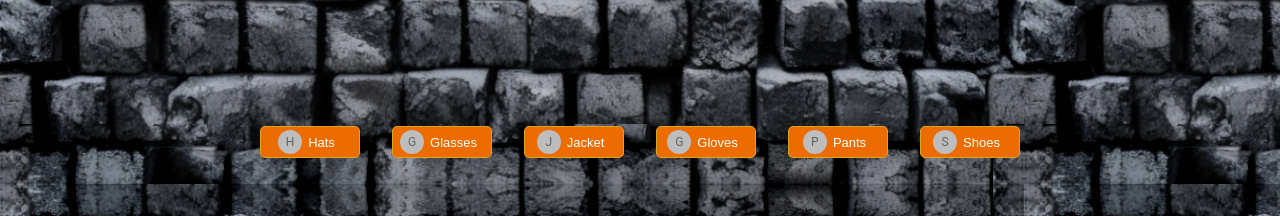
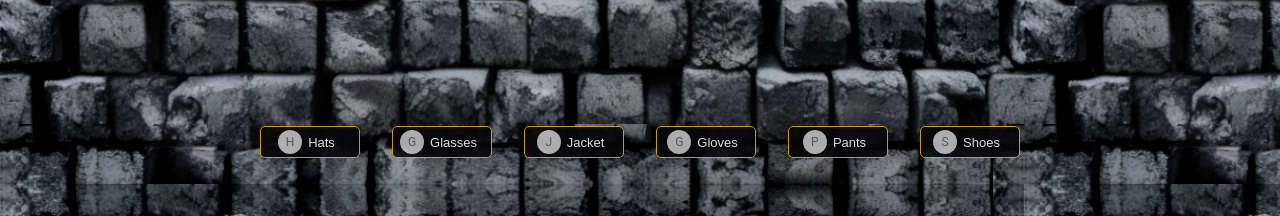
Before and after one commit to PabloPicas0/Photo-Catalog-App, a React (Vite) app: page / in a window 1280 px wide. Shown: the part 840-1056 px from the top of the page. Built offline with nearby package versions, Linux system fonts and the light colour scheme.

Commit message:
changed fliter elements styling

```diff
--- a/src/Components/filters.jsx
+++ b/src/Components/filters.jsx
@@ -2,7 +2,7 @@ import { Avatar, Chip, Grid } from "@mui/material";
 
 import { types } from "../App";
 
-import { filterBorderRadius, filterContainerStyles } from "../styles/filterStyles";
+import { filterElementStyles, filterWrapperStyles } from "../styles/filterStyles";
 
 const Filters = (props) => {
   const { handleFilter } = props;
@@ -13,13 +13,12 @@ const Filters = (props) => {
         const letter = elem.split("");
 
         return (
-          <Grid item key={idx} sx={filterContainerStyles}>
+          <Grid item key={idx} sx={filterWrapperStyles}>
             <Chip
               key={idx}
               avatar={<Avatar>{letter[0]}</Avatar>}
               label={elem}
-              sx={filterBorderRadius}
-              color="warning"
+              sx={filterElementStyles}
               onClick={() => handleFilter(elem)}
             />
           </Grid>
--- a/src/styles/filterStyles.js
+++ b/src/styles/filterStyles.js
@@ -1,3 +1,10 @@
-export const filterBorderRadius = { borderRadius: "5px", border: "1px solid #daa520", width: "100px" };
+export const filterElementStyles = {
+  borderRadius: "5px",
+  border: "1px solid #daa520",
+  backgroundColor: "rgb(8 8 10)",
+  opacity: "0.9",
+  color: "whitesmoke",
+  width: "100px",
+};
 
-export const filterContainerStyles = { padding: "1rem" };
+export const filterWrapperStyles = { padding: "1rem" };
```
